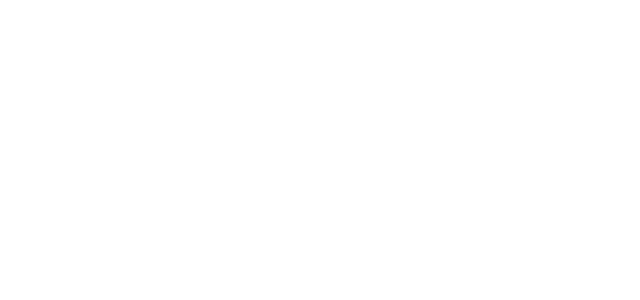
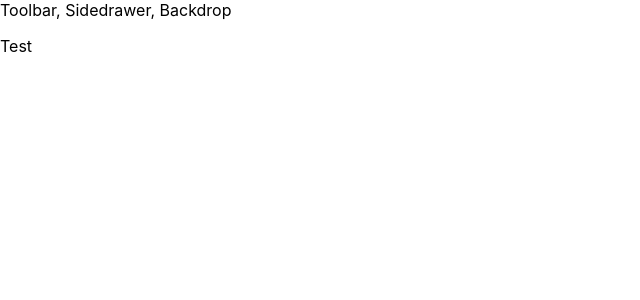
Before and after one commit to salvescoding/burguer-builder-react-app, a React app: page / in a window 1280 px wide. Shown: the top 300 px of the page, without its empty margins (0-640 px from the left). Built offline with nearby package versions, Linux system fonts and the light colour scheme.

Commit message:
Create component Layout, create hoc Aux

```diff
--- a/src/App.js
+++ b/src/App.js
@@ -1,12 +1,16 @@
 import React, { Component } from 'react';
 import './App.css';
+import Layout from './components/Layout/Layout';
+import Aux from './hoc/Aux';
 
 class App extends Component {
   render() {
     return (
-      <div className="App">
-
-      </div>
+      <Aux>
+        <Layout>
+          <p>Test</p>
+        </Layout>
+      </Aux>
     );
   }
 }
--- /dev/null
+++ b/src/components/Layout/Layout.js
@@ -0,0 +1,12 @@
+import React from 'react';
+
+import Aux from '../../hoc/Aux';
+
+const layout = (props) => (
+   <Aux>
+       <div>Toolbar, Sidedrawer, Backdrop</div>
+       <main> {props.children} </main>
+   </Aux>
+);
+
+export default layout;
--- /dev/null
+++ b/src/hoc/Aux.js
@@ -0,0 +1,3 @@
+const aux = (props) => props.children;
+
+export default aux;
```
